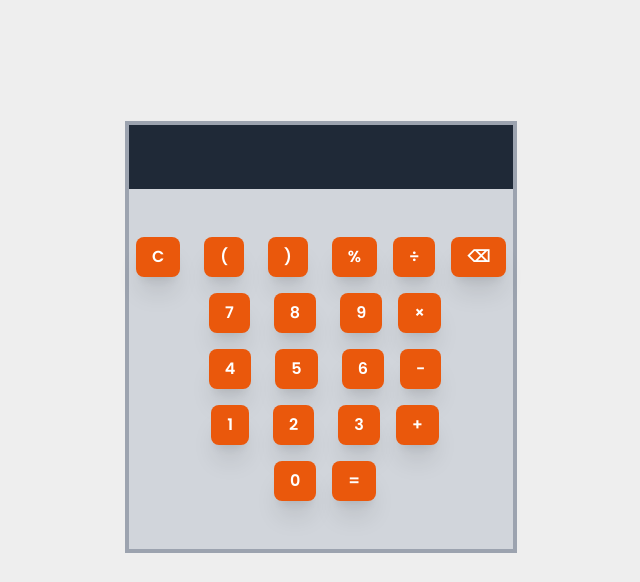
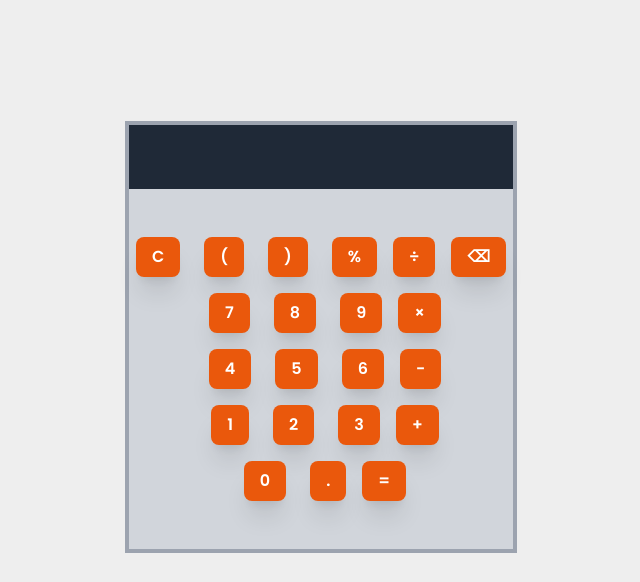
Before and after one commit to mathysard/Calculator, a plain HTML site: page index.html in a window 1280 px wide. Shown: the top 582 px of the page, without its empty margins (319-959 px from the left). Drawn offline with nearby package versions, Linux system fonts and the light colour scheme.

Commit message:
Ajout du point pour les chiffres à virgules.

```diff
--- a/index.html
+++ b/index.html
@@ -61,6 +61,7 @@
                     </div>
                     <div class="flex justify-center mt-4">
                         <button class="px-4 py-2 ml-2 mr-4 rounded-lg bg-orange-600 text-white font-semibold hover:bg-orange-800 hover:cursor-pointer active:bg-orange-900 shadow-xl" id="numbers" actAs="8">0</button>
+                        <button class="px-4 py-2 ml-2 mr-4 rounded-lg bg-orange-600 text-white font-semibold hover:bg-orange-800 hover:cursor-pointer active:bg-orange-900 shadow-xl" id="numbers" actAs=".">.</button>
                         <button class="px-4 py-2 rounded-lg bg-orange-600 text-white font-semibold hover:bg-orange-800 hover:cursor-pointer active:bg-orange-900 shadow-xl" id="equal">=</button>
                     </div>
                 </div>
```
